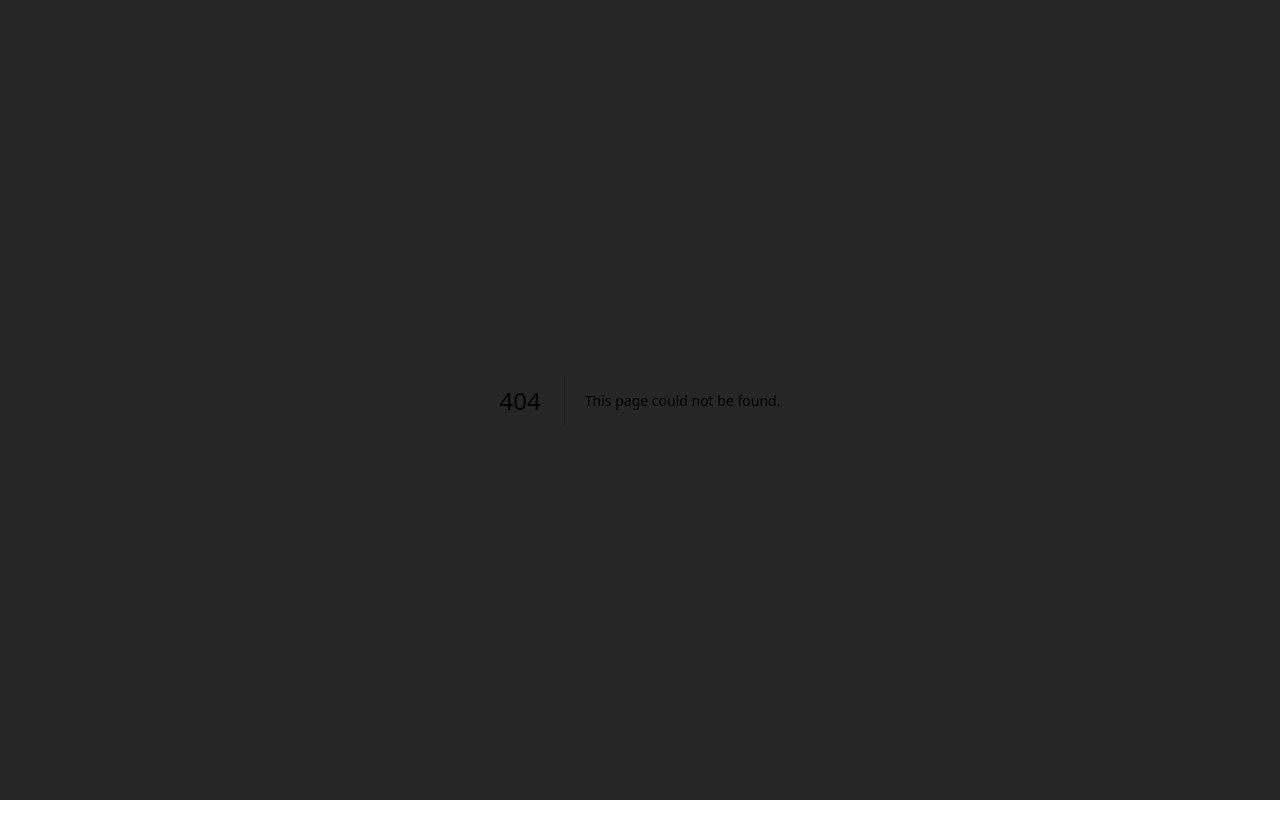
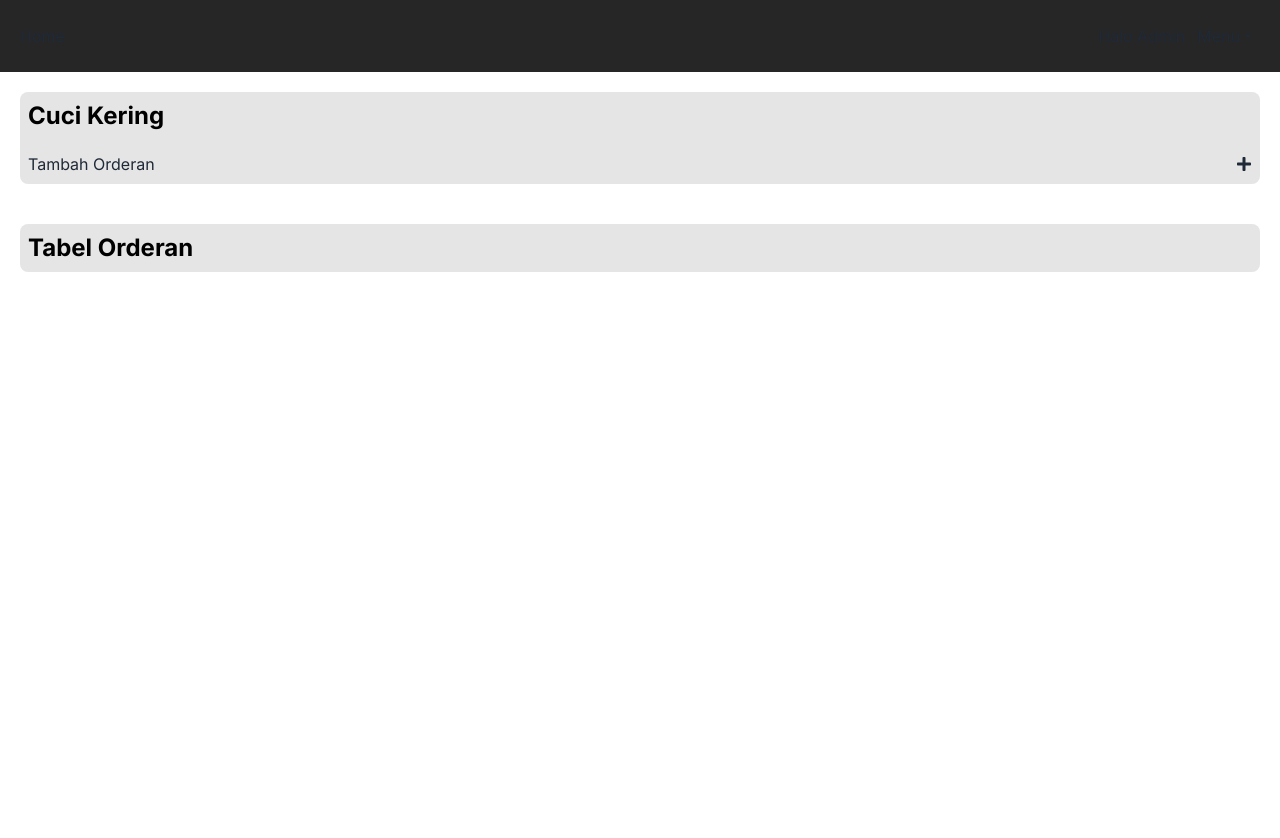
Before and after one commit to rioxiu/laundry-app, a Next.js app: page /cuci-kering in a window 1280 px wide. Before the commit this address had no page. Shown: the top 838 px of the page. Before the commit the page ends 800 px from the top, so only its background shows below. Built offline with nearby package versions, Linux system fonts and the light colour scheme.

Commit message:
feat: update componnent

```diff
--- /dev/null
+++ b/src/app/cuci-kering/page.tsx
@@ -0,0 +1,54 @@
+'use client'
+import DashboardComponents from '@/component/DashboardComponents'
+import ModalCuciKeringComponnent from '@/component/ModalCuciKeringComponnent';
+import React, { useState } from 'react'
+import { FaPlus } from "react-icons/fa";
+
+const CuciKeringPage = () => {
+    const [isOpenModal, setOpenModal] = useState<boolean>(false)
+
+    const openModal = () => {
+        setOpenModal(true)
+    }
+    const closeModal = () => {
+        setOpenModal(false)
+    }
+    return (
+        <DashboardComponents>
+            <div className='rounded-lg bg-neutral-200 p-2 mt-5 mx-5 '>
+                <span className='text-2xl font-bold text-black'>Cuci Kering</span>
+                <div className='mt-5 flex flex-row justify-between items-center rounded-lg'>
+                    <span>Tambah Orderan</span>
+                    <span onClick={openModal} className='font-bold'><FaPlus />
+                    </span>
+                </div>
+
+            </div>
+            <div className='rounded-lg bg-neutral-200 p-2 mx-5 '>
+                <span className='text-2xl font-bold text-black'>Tabel Orderan</span>
+            </div>
+
+            <ModalCuciKeringComponnent isOpen={isOpenModal} isClosed={closeModal}>
+                <div className='flex flex-col'>
+                    <div className='flex justify-between'>
+                        <span>Tambah Pesanan</span>
+                        <span onClick={closeModal}>Tutup</span>
+                    </div>
+                    <div className='flex flex-row justify-between gap-5 mt-10 bg-slate-200 rounded-md p-4'>
+                        <div className='flex flex-col gap-1'>
+                            <label htmlFor="">Unit(Kg)</label>
+                            <input type="text" className='w-24 bg-white input input-bordered' />
+                        </div>
+                        <div className='flex flex-col gap-1'>
+                            <label htmlFor="">Harga</label>
+                            <input value={4500} type="text" className='w-24 input input-bordered' disabled />
+                        </div>
+                    </div>
+
+                </div>
+            </ModalCuciKeringComponnent>
+        </DashboardComponents>
+    )
+}
+
+export default CuciKeringPage
--- a/src/app/dashboard/page.tsx
+++ b/src/app/dashboard/page.tsx
@@ -2,17 +2,16 @@
 
 import DashboardComponents from '@/component/DashboardComponents'
 import { redirect, } from 'next/navigation'
-import React, { Fragment, useEffect } from 'react'
+import React, { FC, Fragment, useEffect } from 'react'
 import { FaTshirt } from 'react-icons/fa'
 import {
     GiWashingMachine
 } from 'react-icons/gi'
 import { TbIroning3 } from "react-icons/tb";
 import { RiShirtFill } from "react-icons/ri";
+import Link from 'next/link'
 
-
-
-const DashboardPage = () => {
+const DashboardPage: FC = () => {
 
     useEffect(() => {
         const token = localStorage.getItem('jsonwebtoken')
@@ -24,15 +23,17 @@ const DashboardPage = () => {
         <DashboardComponents>
             <article className=''>
                 <section className='rounded-lg mx-3 my-5'>
-                    <div className='flex flex-col'>
+                    <div className='flex flex-col text-black'>
                         <span className='text-2xl'>Welcome Back!</span>
                         <span className='text-lg font-semibold'>Layanan CuciYuk!</span>
                     </div>
                     <div className=' grid grid-cols-4 gap-3 mt-10'>
-                        <div className='bg-cyan-800 p-2 card flex flex-col items-center justify-center'>
+                        <Link href={"/cuci-kering"} className='bg-cyan-800 p-2 card flex flex-col items-center justify-center'>
+
                             <GiWashingMachine size={50} className='w-50 h-50 justify-self-center' />
                             <span className='text-xs'>Cuci Bersih </span>
-                        </div>
+
+                        </Link>
                         <div className='bg-cyan-800 p-2 card flex flex-col items-center justify-center'>
                             <FaTshirt size={50} className='w-50 h-50 justify-self-center' />
                             <span className='text-xs'>Cuci Kering </span>
@@ -49,7 +50,7 @@ const DashboardPage = () => {
                     </div>
                 </section>
             </article>
-        </DashboardComponents>
+        </DashboardComponents >
     )
 }
 
--- a/src/app/layout.tsx
+++ b/src/app/layout.tsx
@@ -16,7 +16,7 @@ export default function RootLayout({
 }>) {
   return (
     <html lang="en">
-      <body className={`${inter.className} bg-neutral-800`}>{children}</body>
+      <body className={`${inter.className} bg-white`}>{children}</body>
     </html>
   );
 }
--- /dev/null
+++ b/src/app/middleware.ts
@@ -0,0 +1,8 @@
+import { NextRequest } from "next/server";
+
+
+
+
+export default function middleware(req: NextRequest) {
+    const token = req.cookies.get('jsonwebtoken')
+}
--- /dev/null
+++ b/src/app/middleware/index.ts
@@ -0,0 +1,9 @@
+import { NextRequest } from "next/server";
+
+
+export default async function middleware(req: NextRequest) {
+    const token = req.cookies.get('jsonwebtoken')
+    console.log(token)
+
+
+}
--- a/src/app/page.tsx
+++ b/src/app/page.tsx
@@ -14,15 +14,6 @@ const Home: React.FC = () => {
   const [email, setEmail] = useState('')
   const [password, setPassword] = useState('')
 
-  const handleEmail = (e: React.ChangeEvent<HTMLInputElement>) => {
-    console.log(e.target.value)
-    setEmail(e.target.value)
-  }
-
-  const handlePassword = (e: React.ChangeEvent<HTMLInputElement>) => {
-    console.log(password)
-    setPassword(e.target.value)
-  }
 
   useEffect(() => {
 
@@ -45,6 +36,7 @@ const Home: React.FC = () => {
         const data = await res.json()
         const token = data.token
         alert('berhasil login')
+
         localStorage.setItem('jsonwebtoken', token)
         sessionStorage.setItem('jsonwebtoken', token)
         router.push('/dashboard')
--- a/src/component/DashboardComponents.tsx
+++ b/src/component/DashboardComponents.tsx
@@ -23,7 +23,7 @@ const DashboardComponents: FC<DashboardComponentsProps> = ({ children }) => {
     return (
         <>
             <header className='grid justify-between  items-center grid-cols-2 p-5 bg-neutral-800'>
-                <span>A</span>
+                <a href='/dashboard'>Home</a>
                 <div className='justify-self-end gap-2 items-center flex flex-row'>
                     <span>Halo Admin</span>
                     <div className='dropdown dropdown-bottom'>
@@ -34,7 +34,7 @@ const DashboardComponents: FC<DashboardComponentsProps> = ({ children }) => {
                         <ul tabIndex={0} className='dropdown-content menu bg-neutral-900 rounded-lg p-2 flex flex-col gap-4 z-[1'>
                             <li>Product</li>
                             <li>Tagihan</li>
-                            <li></li>
+                            <span onClick={handleLogout}>Logout</span>
                         </ul>
                     </div>
                 </div>
--- /dev/null
+++ b/src/component/ModalCuciKeringComponnent.tsx
@@ -0,0 +1,26 @@
+import React, { FC } from 'react'
+
+interface ModalProps {
+    isOpen: boolean,
+    isClosed: () => void,
+    children: React.ReactNode
+}
+
+const ModalCuciKeringComponnent: FC<ModalProps> = ({ isOpen, isClosed, children }) => {
+
+    return (
+        <>
+            {
+                isOpen &&
+                <div className='fixed h-screen w-full bg-neutral-800 opacity-100 rounded-lg   p-2'>
+                    {children}
+
+                </div>
+
+
+            }
+        </>
+    )
+}
+
+export default ModalCuciKeringComponnent
```
